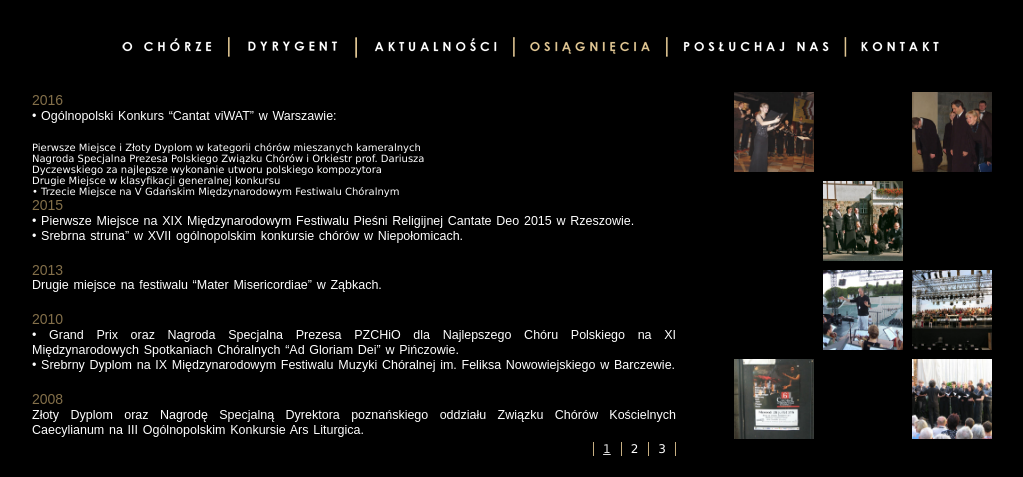
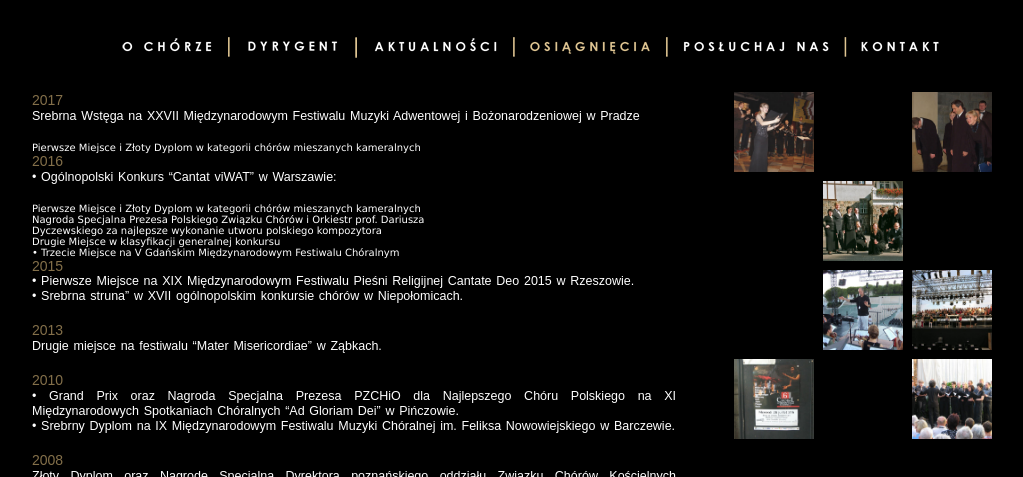
Before and after one commit to ars-cantata/ars-cantata.github.io, a Jekyll site: the page built from osiagniecia1.html, in a window 1280 px wide, cut to the strip 0-477 px from the top of the page. Shown: the whole strip, without its empty margins (123-1146 px from the left). Built offline with Jekyll 4.4.1, drawn with Linux system fonts in a browser that asks for light colours.

Commit message:
osiągnięcia

```diff
--- a/_includes/texts/pl/osiagniecia1.md
+++ b/_includes/texts/pl/osiagniecia1.md
@@ -1,3 +1,7 @@
+### 2017
+Srebrna Wstęga na XXVII Międzynarodowym Festiwalu Muzyki Adwentowej i Bożonarodzeniowej w Pradze
+<br>
+- Pierwsze Miejsce i Złoty Dyplom w kategorii chórów mieszanych kameralnych
 ### 2016
 &bull; Ogólnopolski Konkurs "Cantat viWAT" w Warszawie:
 <br>
```
